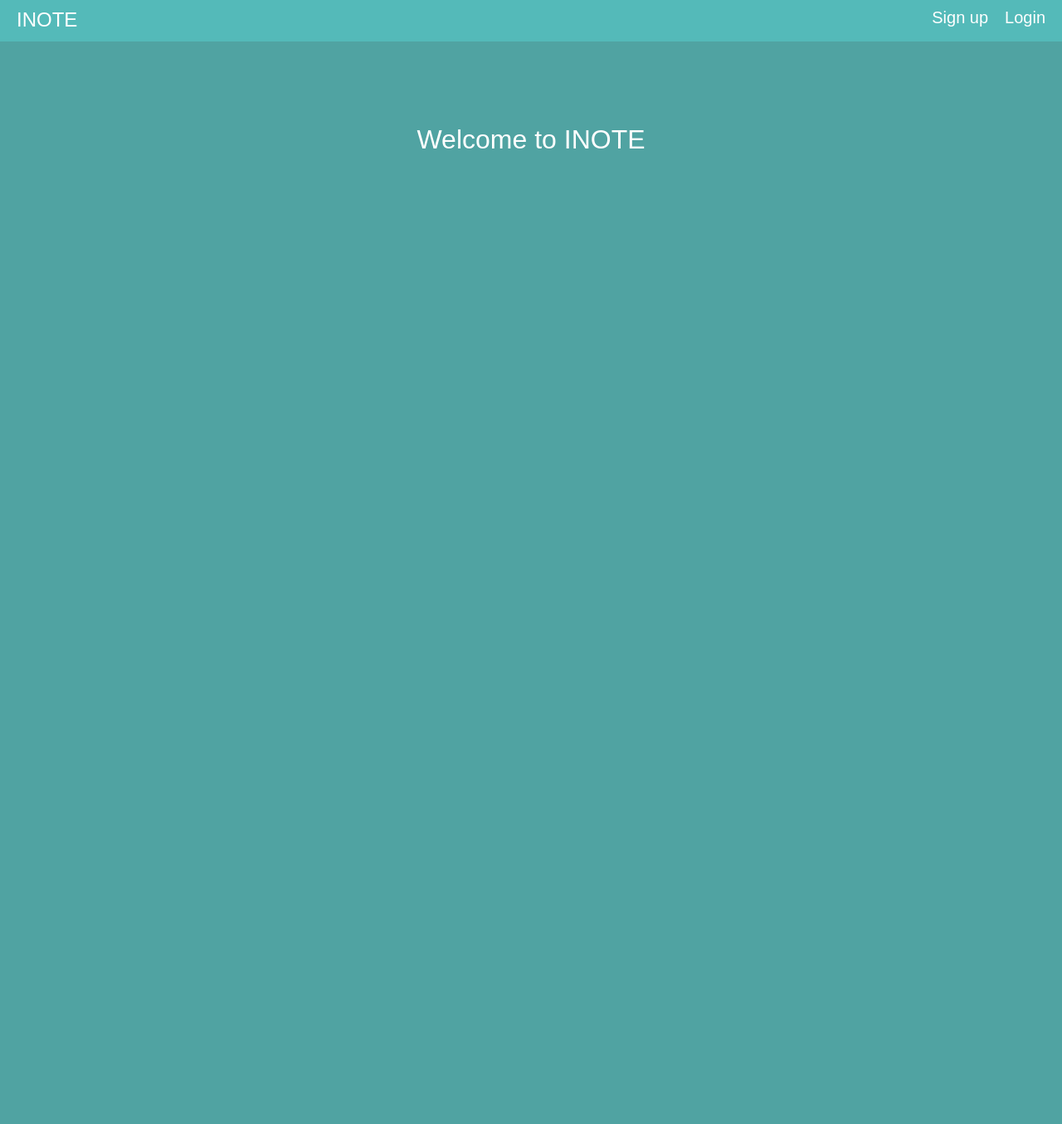
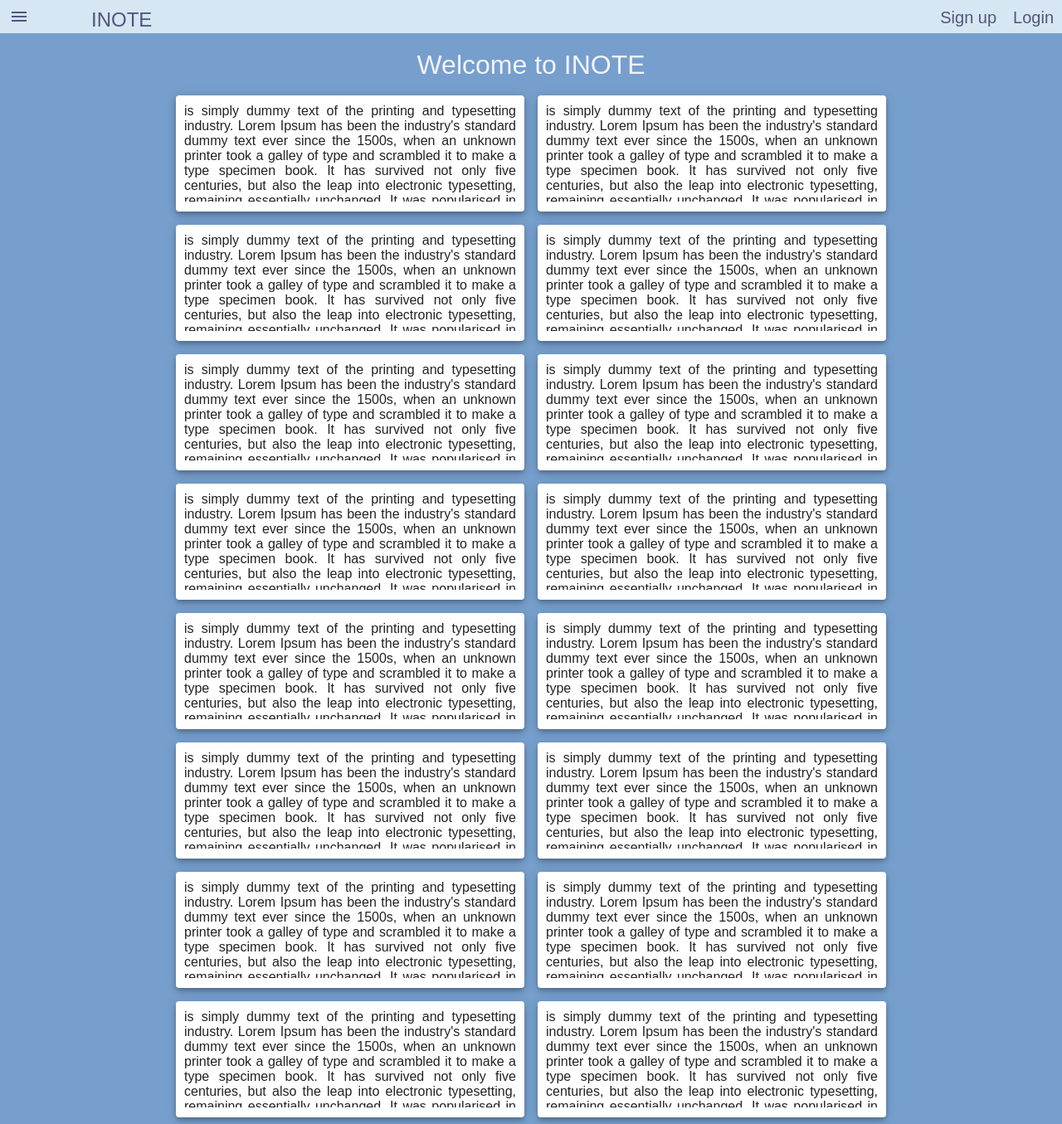
Before and after one commit to abdullahelwalid/iNote-frontend, a React (Create React App) app: page / in a window 1280 px wide. Shown: the whole page at 83% size. Before the commit the page ends 800 px from the top, so only its background shows below. Built offline with nearby package versions, Linux system fonts and the light colour scheme.

Commit message:
added Notes component

```diff
--- a/package.json
+++ b/package.json
@@ -3,13 +3,17 @@
   "version": "0.1.0",
   "private": true,
   "dependencies": {
+    "@emotion/react": "^11.9.3",
+    "@emotion/styled": "^11.9.3",
+    "@mui/icons-material": "^5.8.4",
+    "@mui/material": "^5.8.6",
     "@testing-library/jest-dom": "^5.16.4",
     "@testing-library/react": "^13.3.0",
     "@testing-library/user-event": "^13.5.0",
     "react": "^18.1.0",
     "react-dom": "^18.1.0",
     "react-router-dom": "^6.3.0",
-    "react-scripts": "^5.0.1",
+    "react-scripts": "^2.1.3",
     "web-vitals": "^2.1.4"
   },
   "scripts": {
--- a/public/index.html
+++ b/public/index.html
@@ -1,20 +1,28 @@
 <!DOCTYPE html>
 <html lang="en">
+
 <head>
   <meta charset="utf-8" />
   <link rel="icon" href="%PUBLIC_URL%/favicon.ico" />
   <meta name="viewport" content="width=device-width, initial-scale=1" />
   <meta name="theme-color" content="#000000" />
-    <meta
-      name="description"
-      content="Web site created using create-react-app"
-    />
+  <meta name="description" content="Web site created using create-react-app" />
   <link rel="apple-touch-icon" href="%PUBLIC_URL%/logo192.png" />
   <link rel="manifest" href="%PUBLIC_URL%/manifest.json" />
   <link rel="stylesheet" href="styles.css" />
+  <link rel="stylesheet" href="https://fonts.googleapis.com/css?family=Roboto:300,400,500,700&display=swap" />
+  <link
+  rel="stylesheet"
+  href="https://fonts.googleapis.com/icon?family=Material+Icons"
+  />
+
+
+
   <title>React App</title>
 </head>
+
 <body>
   <div id="root"></div>
 </body>
+
 </html>
--- a/public/styles.css
+++ b/public/styles.css
@@ -7,18 +7,19 @@
 
   body {
     font-family: "Source Sans Pro", sans-serif;
-    color: white;
+    color: #f2f3f9;
     font-weight: 300;
-    background: #50a3a2;
+    background: #769FCD;
     width: 100%;
     height: 100%;
     text-align: center;
   }
 
 .nav-bar {
-    height: 50px;
-    background: #54BAB9;
-    padding: 10px 10px;
+    height: 40px;
+    background: #D6E6F2;
+    margin-bottom: 20px;
+
 }
 
 .nav-bar-text{
@@ -26,17 +27,21 @@
     float: right;
     padding: 0 10px 0 10px;
     font-size: 20px;
+    margin-top: 10px;
+    color: #51557E;
 }
 
 .nav-bar-logo{
     display: inline;
     float: left;
     font-size: 24px;
-    padding-left: 10px;
+    margin-top: 10px;
+    padding-left: 60px;
+    color: #51557E;
 }
 
   .title {
-    padding-top: 100px;
+    margin-bottom: 10px;
   }
 
   .container {
@@ -82,3 +87,19 @@
     width: 250px;
     font-size: 18px;
   }
+
+.note {
+    height: 128px;
+    width: 400;
+    overflow: scroll;
+    text-align: justify;
+    padding: 10px 10px 10px 10px;
+}
+
+.note-container{
+    display: inline-table;
+    width: 420px;
+    height: 30%;
+    float: center;
+    text-align: justify;
+}
--- a/src/components/app.jsx
+++ b/src/components/app.jsx
@@ -5,6 +5,7 @@ import Home from "./home";
 import Form from "./login"
 import Signup from "./sign-up";
 import Navbar from "./navbar";
+
 
 
 function App() {
--- a/src/components/home.jsx
+++ b/src/components/home.jsx
@@ -1,12 +1,112 @@
 import React from "react";
+import Note from "./note";
 
+const content =
+  "is simply dummy text of the printing and typesetting industry. Lorem Ipsum has been the industry's standard dummy text ever since the 1500s, when an unknown printer took a galley of type and scrambled it to make a type specimen book. It has survived not only five centuries, but also the leap into electronic typesetting, remaining essentially unchanged. It was popularised in the 1960s with the release of Letraset sheets containing Lorem Ipsum passages, and more recently with desktop publishing software like Aldus PageMaker including versions of Lorem Ipsum.";
 
-function Home(){
-    return (
-        <div>
-        <h1 className="title">Welcome to INOTE</h1>
-        </div>
-    )
+function Home() {
+  return (
+    <div style={{width: "100%", height: "100%", textAlign: "center"}}>
+      <h1 className="title">Welcome to INOTE</h1>
+      <div
+        className="
+            note-container"
+      >
+        <Note content={content} />
+      </div>
+
+      <div
+        className="
+            note-container"
+      >
+      <Note content={content} />
+      </div>
+      <div
+        className="
+            note-container"
+      >
+      <Note content={content} />
+      </div>
+      <div
+        className="
+            note-container"
+      >
+      <Note content={content} />
+      </div>
+      <div
+        className="
+            note-container"
+      >
+      <Note content={content} />
+      </div>
+      <div
+        className="
+            note-container"
+      >
+      <Note content={content} />
+      </div>
+      <div
+        className="
+            note-container"
+      >
+      <Note content={content} />
+      </div>
+      <div
+        className="
+            note-container"
+      >
+      <Note content={content} />
+      </div>
+      <div
+        className="
+            note-container"
+      >
+      <Note content={content} />
+      </div>
+      <div
+        className="
+            note-container"
+      >
+      <Note content={content} />
+      </div>
+      <div
+        className="
+            note-container"
+      >
+      <Note content={content} />
+      </div>
+      <div
+        className="
+            note-container"
+      >
+      <Note content={content} />
+      </div>
+      <div
+        className="
+            note-container"
+      >
+      <Note content={content} />
+      </div>
+      <div
+        className="
+            note-container"
+      >
+      <Note content={content} />
+      </div>
+      <div
+        className="
+            note-container"
+      >
+      <Note content={content} />
+      </div>
+      <div
+        className="
+            note-container"
+      >
+        <Note content={content} />
+      </div>
+    </div>
+  );
 }
 
 export default Home;
--- a/src/components/input.jsx
+++ b/src/components/input.jsx
@@ -1,8 +1,9 @@
 import React from "react";
+
 
 function Input(props){
     return (
-        <input type={props.type} placeholder={props.placeholder}/>
+        <input type={props.type} placeholder={props.placeholder} required/>
     );
 };
 
--- a/src/components/login.jsx
+++ b/src/components/login.jsx
@@ -1,13 +1,14 @@
 import React from "react";
 import Input from "./input";
 import { Link } from "react-router-dom";
-
+import Divider from "@mui/material/Divider";
 
 
 function Form(){
     return (
         <div>
-            <a href="/" style={{textDecoration: 'none', color: "white"}}><h1 className="title">INOTE</h1></a>
+            <h1 className="title">Login</h1>
+            <Divider/>
             <form className="form container">
                 <Input
                     type="text" placeholder="Username"
--- a/src/components/navbar.jsx
+++ b/src/components/navbar.jsx
@@ -1,14 +1,98 @@
 import React from "react";
+import MenuIcon from "@mui/icons-material/Menu";
+import IconButton from "@mui/material/IconButton";
+import { styled } from "@mui/material/styles";
+import Drawer from "@mui/material/Drawer";
+import List from "@mui/material/List";
+import ChevronLeftIcon from "@mui/icons-material/ChevronLeft";
+import ListItemButton from "@mui/material/ListItemButton";
+import ListItemIcon from "@mui/material/ListItemIcon";
+import ListItemText from "@mui/material/ListItemText";
+import NoteIcon from '@mui/icons-material/Note';
+import Divider from "@mui/material/Divider";
 
+const drawerWidth = 240;
 
-function Navbar(){
-    return (
-        <div className="nav-bar">
-            <a href="/" style={{textDecoration: 'none', color: "white"}}><h1 className="nav-bar-logo">INOTE</h1></a>
-            <a href="/login" style={{textDecoration: 'none', color: "white"}}><h2 className="nav-bar-text">Login</h2></a>
-            <a href="/sign-up" style={{textDecoration: 'none', color: "white"}}><h2 className="nav-bar-text">Sign up</h2></a>
-        </div>
-    );
-};
+const DrawerHeader = styled("div")(({ theme }) => ({
+  display: "flex",
+  alignItems: "center",
+  padding: theme.spacing(0, 1),
+  // necessary for content to be below app bar
+  ...theme.mixins.toolbar,
+  justifyContent: "flex-end",
+}));
+
+function Navbar() {
+  const [open, setOpen] = React.useState(false);
+
+  const handleDrawerOpen = () => {
+    setOpen(true);
+  };
+
+  const handleDrawerClose = () => {
+    setOpen(false);
+  };
+  return (
+    <div className="nav-bar">
+      <div
+        style={{
+          width: "50px",
+          float: "left",
+          display: "inline",
+          paddingLeft: "15px",
+          color: "#51557E"
+        }}
+      >
+        <IconButton
+          color="inherit"
+          aria-label="open drawer"
+          onClick={handleDrawerOpen}
+          edge="start"
+          sx={{ mr: 2, ...(open && { display: "none", float: "left" }) }}
+        >
+          <MenuIcon />
+        </IconButton>
+        <Drawer
+          PaperProps={{ style: { height: "150px", background: "#D6E6F2" } }}
+          sx={{
+            width: drawerWidth,
+            flexShrink: 0,
+            "& .MuiDrawer-paper": {
+              width: drawerWidth,
+              boxSizing: "border-box",
+            },
+          }}
+          variant="persistent"
+          anchor="left"
+          open={open}
+        >
+          <DrawerHeader>
+            <IconButton onClick={handleDrawerClose}>
+              <ChevronLeftIcon />
+            </IconButton>
+          </DrawerHeader>
+          <Divider />
+          <List>
+            <ListItemButton>
+              <ListItemIcon>
+                <NoteIcon />
+              </ListItemIcon>
+              <ListItemText primary="Notes" />
+            </ListItemButton>
+          </List>
+        </Drawer>
+      </div>
+      <a href="/" style={{ textDecoration: "none"}}>
+        <h1 className="nav-bar-logo">INOTE</h1>
+      </a>
+      <a href="/login" style={{ textDecoration: "none"}}>
+        <h2 className="nav-bar-text">Login</h2>
+      </a>
+      <a href="/sign-up" style={{ textDecoration: "none"}}>
+        <h2 className="nav-bar-text">Sign up</h2>
+      </a>
+    </div>
+  );
+}
 
 export default Navbar;
--- /dev/null
+++ b/src/components/note.jsx
@@ -0,0 +1,27 @@
+import React from "react";
+import Box from '@mui/material/Box';
+import Paper from '@mui/material/Paper';
+
+
+
+export default function Note(props){
+    return (
+        <Box
+        sx={{
+          display: 'flex',
+          flexWrap: 'wrap',
+          '& > :not(style)': {
+            m: 1,
+            width: 420,
+            height: 140,
+          },
+        }}
+      >
+        <Paper elevation={5} style={{textAlign: "center"}}>
+            <p className="note">
+                {props.content}
+            </p>
+        </Paper>
+      </Box>
+    );
+};
--- a/src/components/sign-up.jsx
+++ b/src/components/sign-up.jsx
@@ -1,9 +1,32 @@
 import React from "react";
+import Input from "./input";
+import { Link } from "react-router-dom";
+import Divider from "@mui/material/Divider";
 
-function Signup(){
-    return (
-        <h1>Welcome to sign up page</h1>
-    );
-};
+
+function Signup() {
+  return (
+    <div style={{marginBottom: "20px"}}>
+      <h1 className="title">Sign up</h1>
+      <Divider/>
+      <form className="form container">
+        <Input type="text" placeholder="First name" />
+        <Input type="text" placeholder="Last name" />
+        <Input type="email" placeholder="Email" />
+        <Input type="text" placeholder="Username" />
+        <Input type="password" placeholder="Password" />
+        <Input type="password" placeholder="Confirm Password" />
+        <button type="submit">Sign Up</button>
+      </form>
+
+      <p style={{ fontSize: "16px", paddingBottom: "10px" }}>
+        You have an account?
+      </p>
+      <Link to="/login">
+        <button variant="outlined">Login</button>
+      </Link>
+    </div>
+  );
+}
 
 export default Signup;
```
Also changed, not shown: 1 other file (tests, documents, lock files or other folders). Lines whose indentation alone changed are shown as unchanged.
